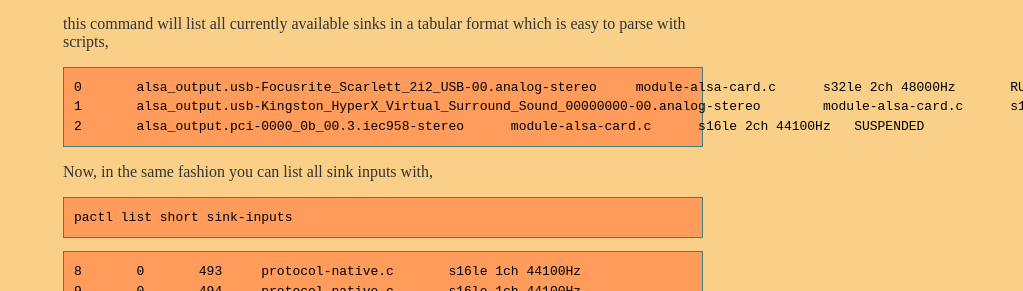
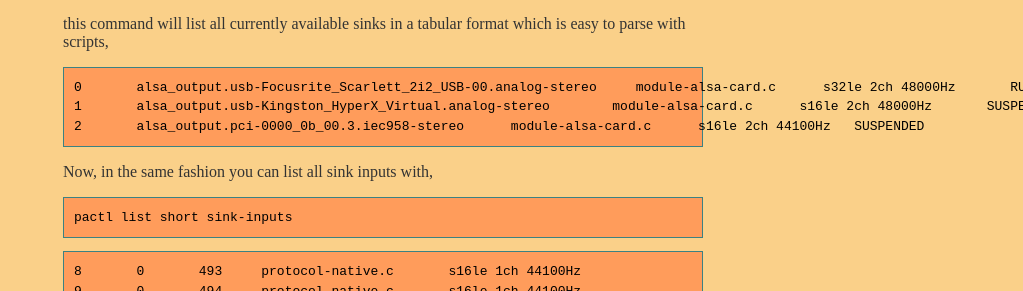
Before and after one commit to HanssonMagnus/HanssonMagnus.github.io, a Jekyll site: the page built from blog_posts/software/2021-01-23-Pulseaudio-source.md, in a window 1280 px wide. Shown: the part 530-821 px from the top of the page, without its empty margins (257-1280 px from the left). Built offline with Jekyll 4.4.1, drawn with Linux system fonts in a browser that asks for light colours; our own code applies the rules of GitHub Pages for plain Markdown files.

Commit message:
pulseaudio

````diff
--- a/blog_posts/software/2021-01-23-Pulseaudio-source.md
+++ b/blog_posts/software/2021-01-23-Pulseaudio-source.md
@@ -24,7 +24,7 @@ with scripts,
 
 ```
 0       alsa_output.usb-Focusrite_Scarlett_2i2_USB-00.analog-stereo     module-alsa-card.c      s32le 2ch 48000Hz       RUNNING
-1       alsa_output.usb-Kingston_HyperX_Virtual_Surround_Sound_00000000-00.analog-stereo        module-alsa-card.c      s16le 2ch 48000Hz       SUSPENDED
+1       alsa_output.usb-Kingston_HyperX_Virtual.analog-stereo        module-alsa-card.c      s16le 2ch 48000Hz       SUSPENDED
 2       alsa_output.pci-0000_0b_00.3.iec958-stereo      module-alsa-card.c      s16le 2ch 44100Hz   SUSPENDED
 ```
 
````
